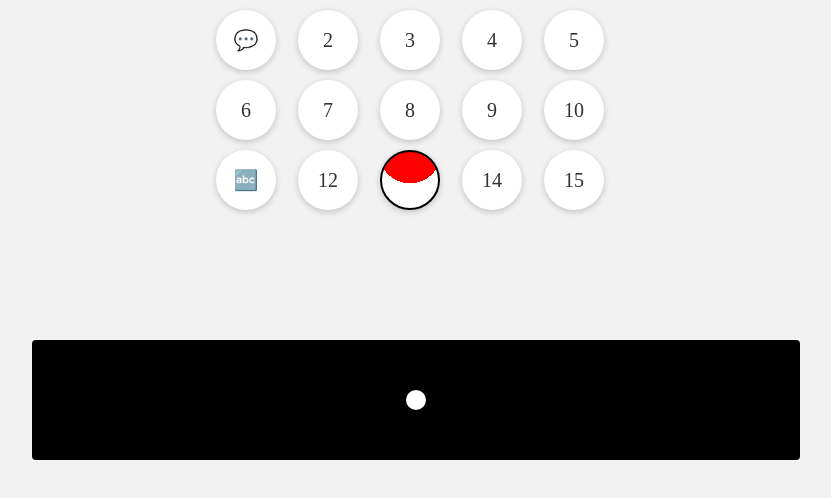
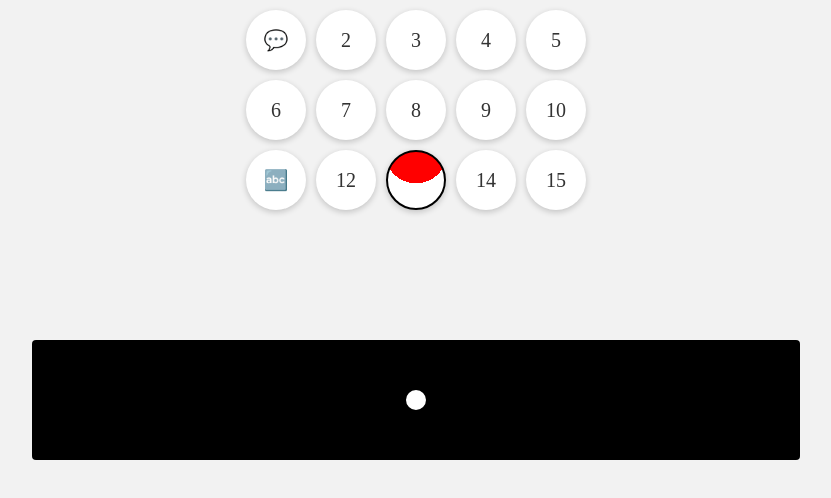
Before and after one commit to LPM131/THNAP-DOTS, a plain HTML site: page index.html in a window 1280 px wide. Shown: the whole page, without its empty margins (224-1055 px from the left). Drawn offline with Linux system fonts and the light colour scheme.

Commit message:
style(UI): update dot grid to fixed-width columns and fit-content sizing
Change grid columns from repeat(5, 1fr) to repeat(5, 60px) for consistent dot sizes. Remove viewport-based width (90vw, max-width 420px) and set to fit-content with auto margins for centered, self-sizing grid that adapts to content rather than screen size.

```diff
--- a/style.css
+++ b/style.css
@@ -15,11 +15,10 @@ body, html {
 /* MAIN DOT GRID */
 .dots-grid {
     display: grid;
-    grid-template-columns: repeat(5, 1fr);
+    grid-template-columns: repeat(5, 60px);
     gap: 10px;
     padding: 10px;
-    width: 90vw;
-    max-width: 420px;
+    width: fit-content;
     margin: auto;
 }
 
```
